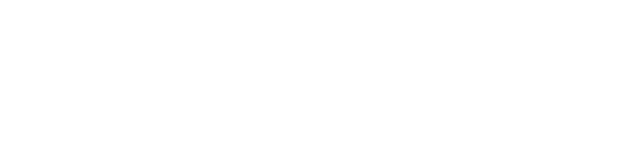
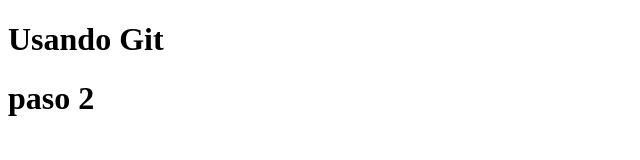
Before and after one commit to luis19830528/practica_git, a plain HTML site: page index.html in a window 1280 px wide. Shown: the whole page, without its empty margins (0-640 px from the left). Drawn offline with Linux system fonts and the light colour scheme.

Commit message:
agregue un título

```diff
--- a/index.html
+++ b/index.html
@@ -7,6 +7,8 @@
     <title>Document</title>
 </head>
 <body>
+    <h1>Usando Git</h1>
+    <h1> paso 2</h1>
 
 </body>
 </html>
```
